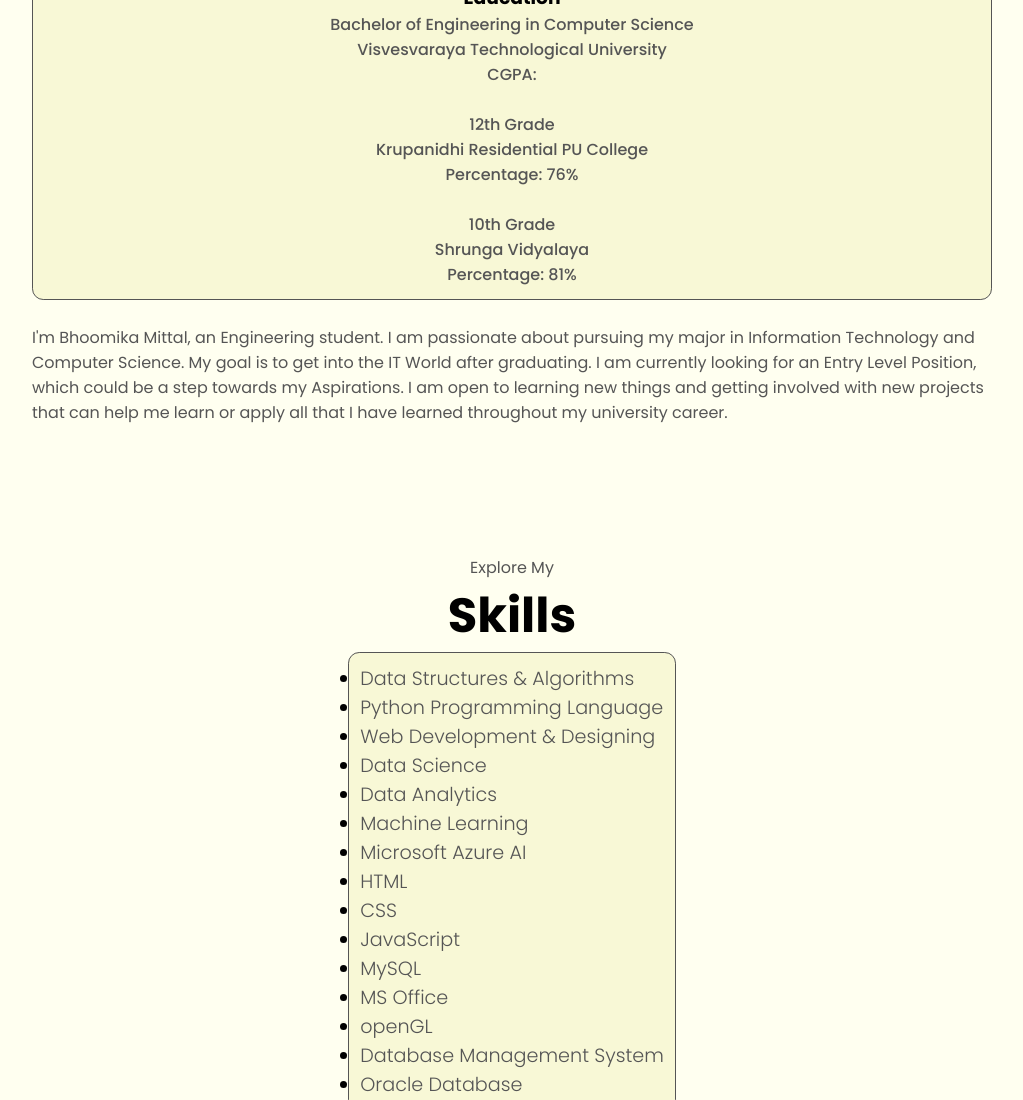
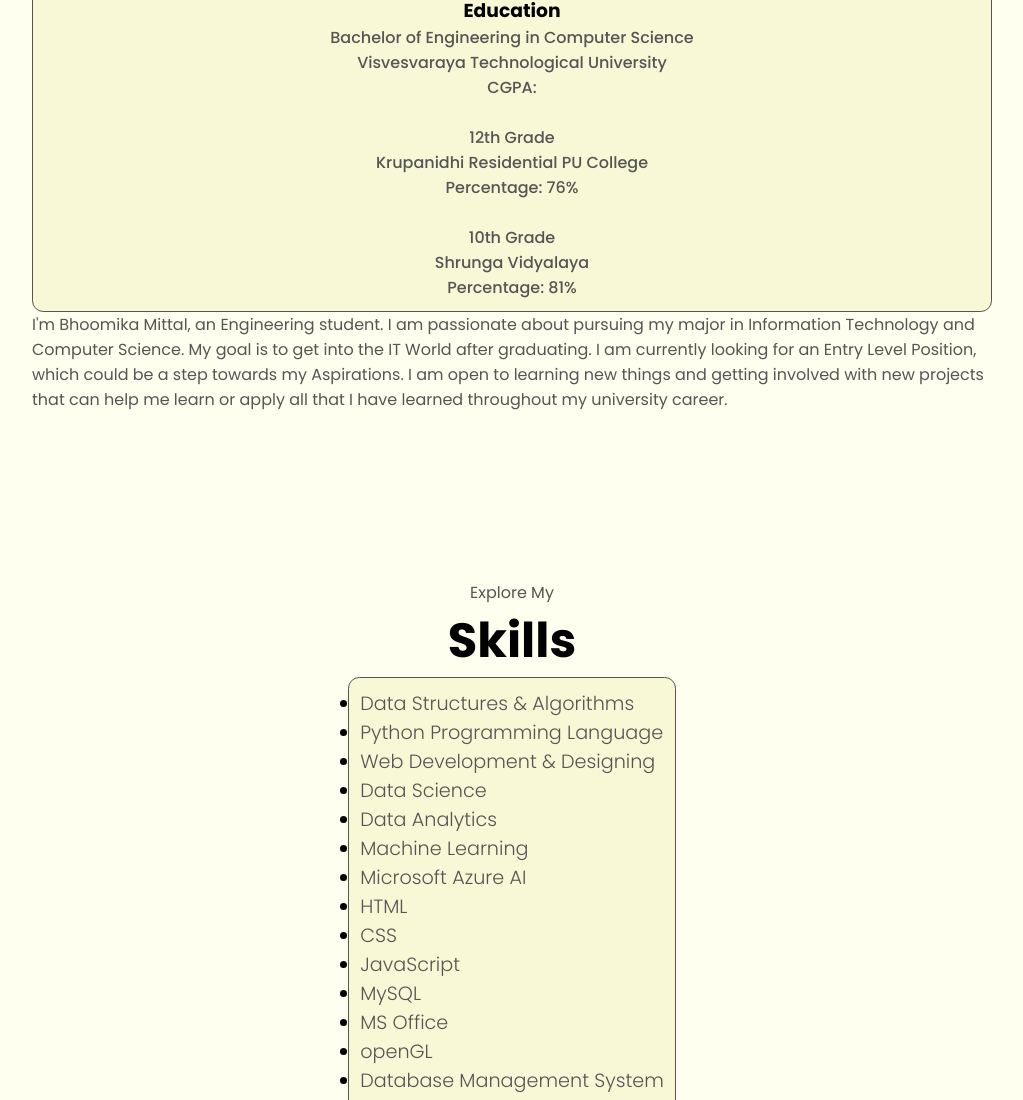
Before and after one commit to BhoomikaMittal84/Personal_Portfolio, a plain HTML site: page index.html in a window 1280 px wide. Shown: the part 1141-2241 px from the top of the page, without its empty margins (128-1151 px from the left). Drawn offline with Linux system fonts and the light colour scheme.

Commit message:
index.html

```diff
--- a/index.html
+++ b/index.html
@@ -73,13 +73,14 @@
                     </div>
                     </div>
                     <div class="text-container">
-                        <p><br/> I'm Bhoomika Mittal, an Engineering student. I am passionate about pursuing my major in Information Technology and Computer Science. My goal is to get into the IT World after graduating. I am currently looking for an Entry Level Position, which could be a step towards my Aspirations.
+                        <p>I'm Bhoomika Mittal, an Engineering student. I am passionate about pursuing my major in Information Technology and Computer Science. My goal is to get into the IT World after graduating. I am currently looking for an Entry Level Position, which could be a step towards my Aspirations.
                             I am open to learning new things and getting involved with new projects that can help me learn or apply all that I have learned throughout my university career.</p>
                     </div>
                 </div>
             </div>
     </section>
     <section id="skills">
+    </br>
         <p class="section__text__p1">Explore My</p>
         <h1 class="title">Skills</h1>
         <div class="skills-details-container">
```
